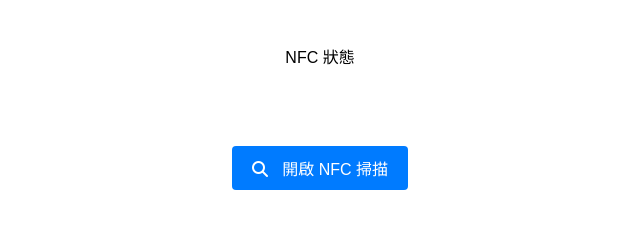
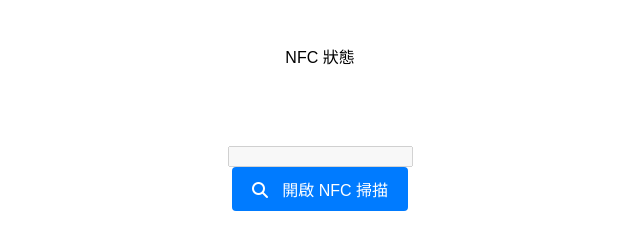
Before and after one commit to zz22558822/NFC-Test, a plain HTML site: page index.html in a window 1280 px wide. Shown: the whole page, without its empty margins (320-960 px from the left). Drawn offline with Linux system fonts and the light colour scheme.

Commit message:
Update index.html

```diff
--- a/index.html
+++ b/index.html
@@ -44,6 +44,9 @@
 
     <div class="status" id="status"></div>
 
+    <input type="text" id="valueInput" disabled>
+    <br>
+
     <button id="scanButton" onclick="startNfcScan()">
       <i class="fas fa-search"></i> 開啟 NFC 掃描
     </button>
```
